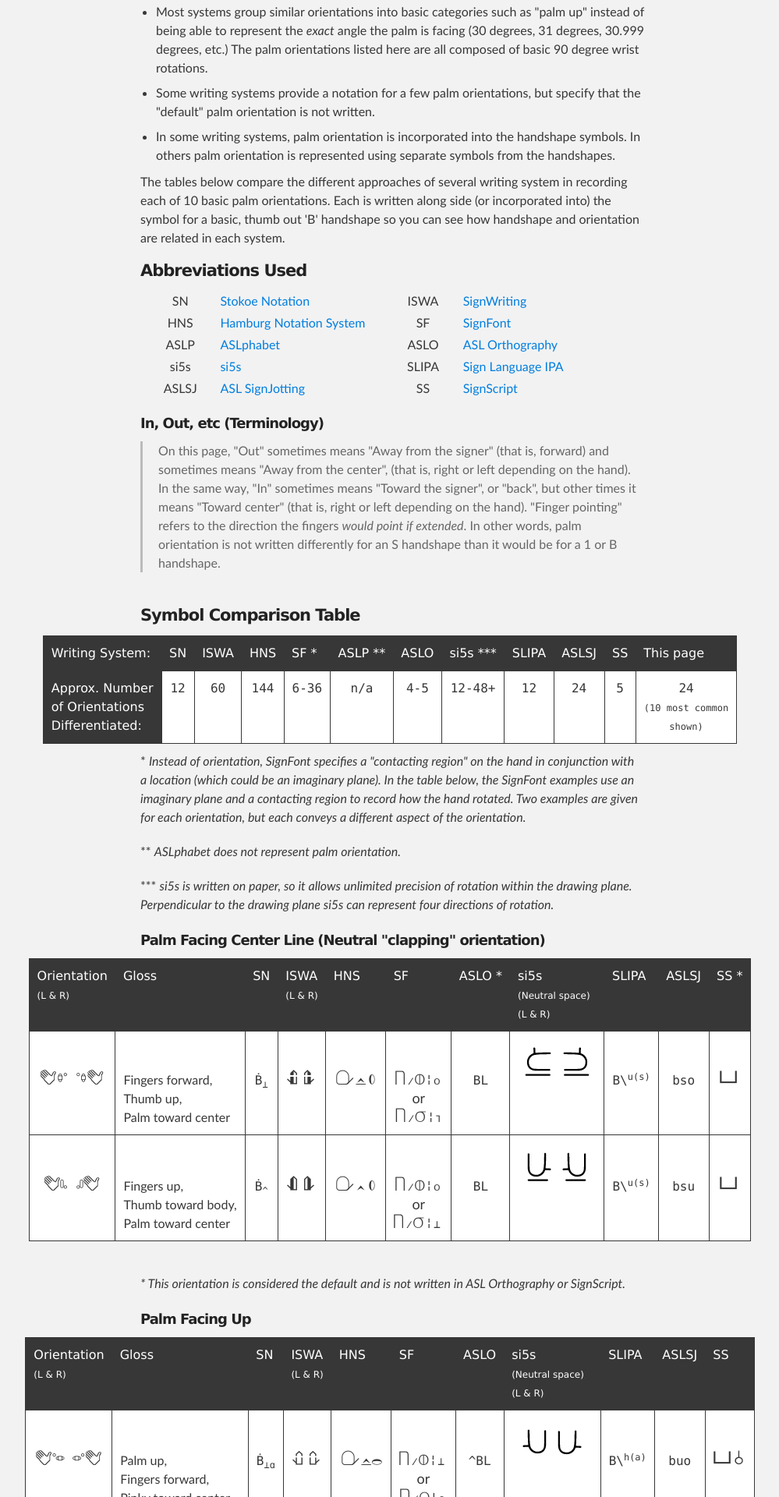
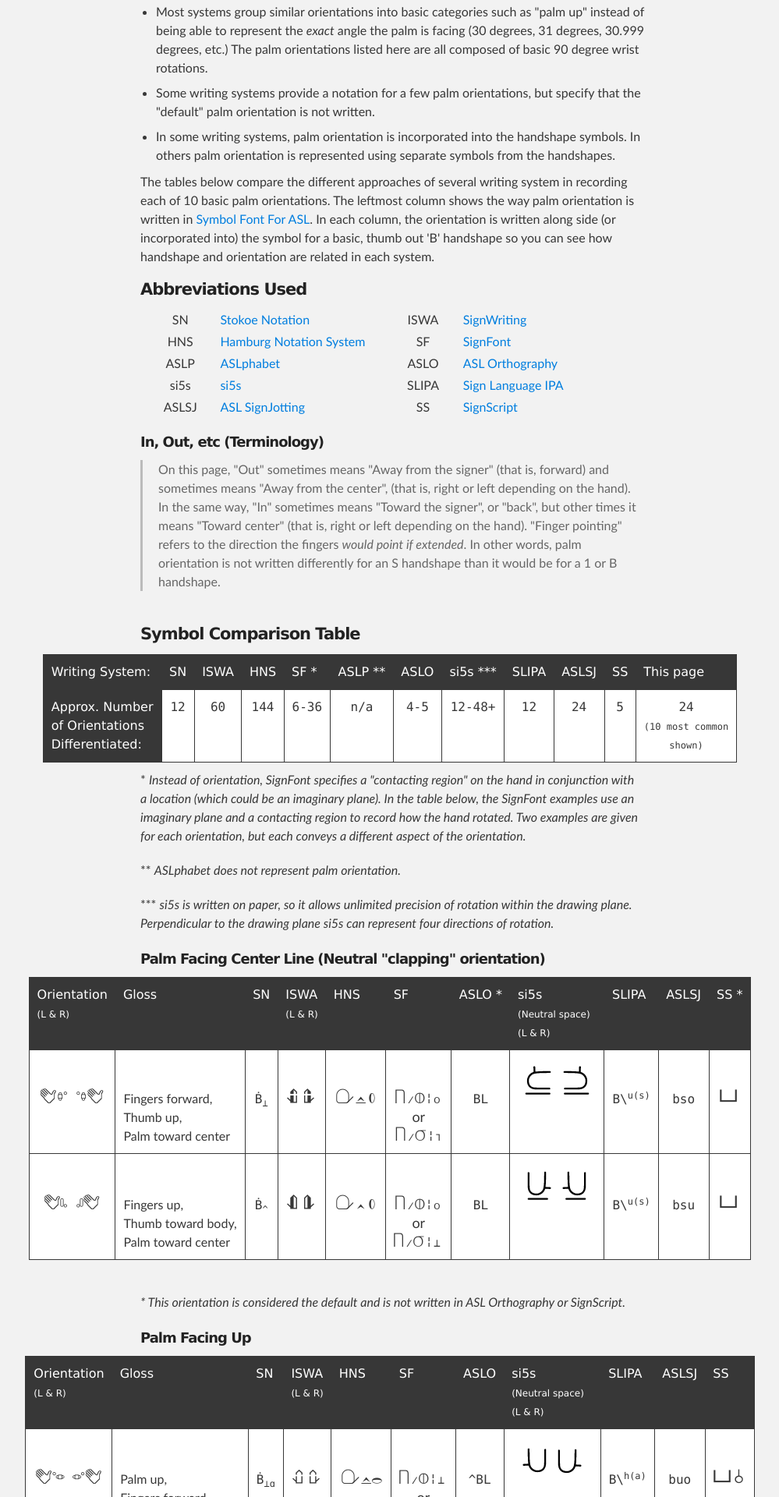
Before and after one commit to aslfont/aslfont.github.com, a Jekyll site: the page built from Symbol-Font-For-ASL/asl/palm-orientation.html, in a window 1280 px wide. Shown: the part 891-2811 px from the top of the page at 78% size, without its empty margins (140-1139 px from the left). Built offline with Jekyll 4.4.1, drawn with Linux system fonts in a browser that asks for light colours; Markdown is read by kramdown in place of the engine named in the settings.

Commit message:
palm orientation launch

```diff
--- a/Symbol-Font-For-ASL/asl/handshapes.html
+++ b/Symbol-Font-For-ASL/asl/handshapes.html
@@ -961,3 +961,8 @@
 
 </section>
 <section class="main_content inner">
+
+  See also:
+  <ul class="inline">
+    <li><a href="palm-orientation.html">Palm Orientation</a></li>
+  </ul>
--- a/Symbol-Font-For-ASL/asl/palm-orientation.html
+++ b/Symbol-Font-For-ASL/asl/palm-orientation.html
@@ -32,7 +32,7 @@
 
 </ul>
 
-<p>The tables below compare the different approaches of several writing system in recording each of 10 basic palm orientations. Each is written along side (or incorporated into) the symbol for a basic, thumb out 'B' handshape so you can see how handshape and orientation are related in each system.</p>
+<p>The tables below compare the different approaches of several writing system in recording each of 10 basic palm orientations. The leftmost column shows the way palm orientation is written in <a href="../page4.html">Symbol Font For ASL</a>. In each column, the orientation is written along side (or incorporated into) the symbol for a basic, thumb out 'B' handshape so you can see how handshape and orientation are related in each system.  </p>
 
 <h4>Abbreviations Used</h4>
 <dl class="inline inline2">
@@ -780,5 +780,8 @@
   <dt>Palm Out(Away from Signer)</dt>      <dd class="signscript">_</dd>
 </dl>
 </div>
-</section>
-<section class="main_content inner">
+
+See also:
+<ul class="inline">
+  <li><a href="handshapes.html">Handshapes</a></li>
+</ul>
--- a/Symbol-Font-For-ASL/elements-of-asl.html
+++ b/Symbol-Font-For-ASL/elements-of-asl.html
@@ -20,7 +20,7 @@
 <p>Traditionally, the five elements of ASL are:</p>
 <ul>
   <li><a href="asl/handshapes.html">Handshape</a></li>
-  <li>Orientation</li>
+  <li><a href="asl/palm-orientation.html">Orientation</a></li>
   <li>Location</li>
   <li>Movement</li>
   <li>Non-manual Expression</li>
--- a/Symbol-Font-For-ASL/stylesheets/stylesheet.css
+++ b/Symbol-Font-For-ASL/stylesheets/stylesheet.css
@@ -538,7 +538,7 @@
 dl.inline2d dd { width: 10%; }
 
 dl.inline3 dt { width: 10%; }
-dl.inline3 dd { width: 23%; }
+dl.inline3 dd { width: 22%; }
 
 dl.inline3b dt { width: 12%; }
 dl.inline3b dd { width: 20%; }
```
